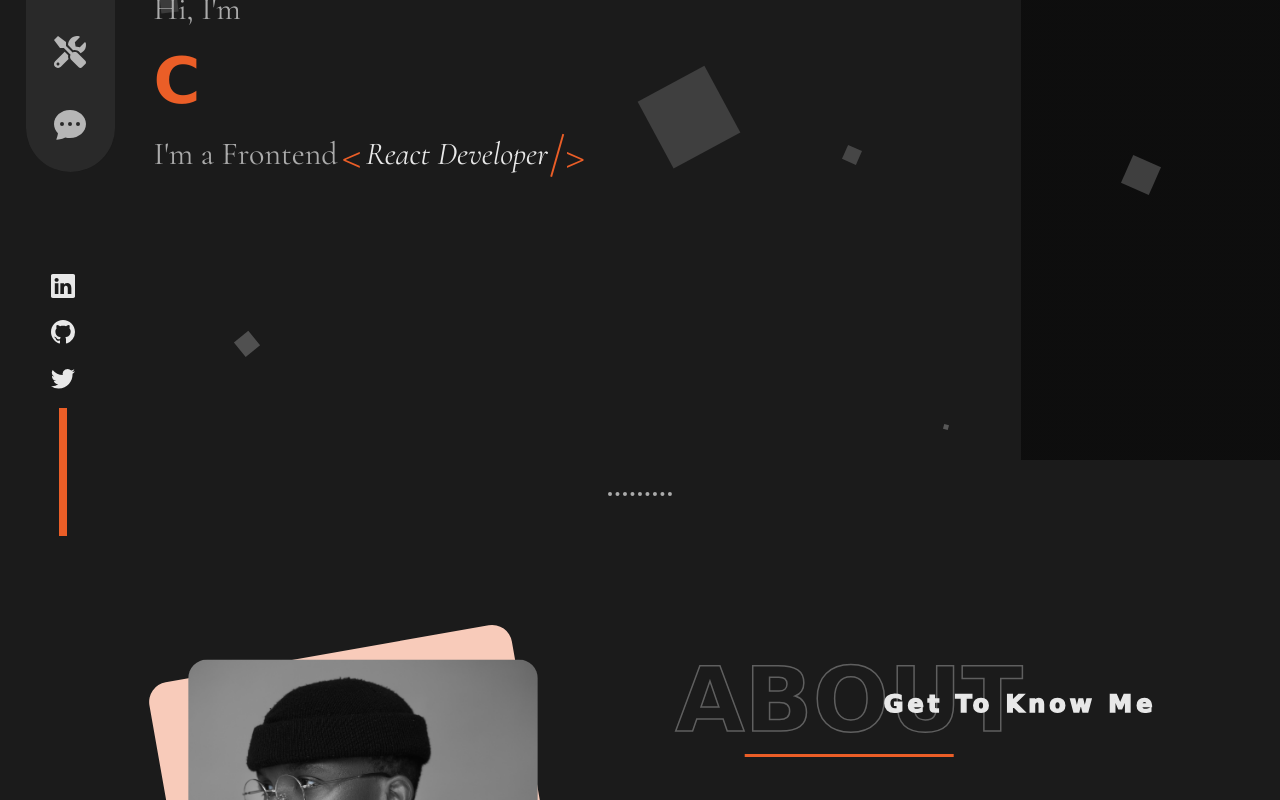
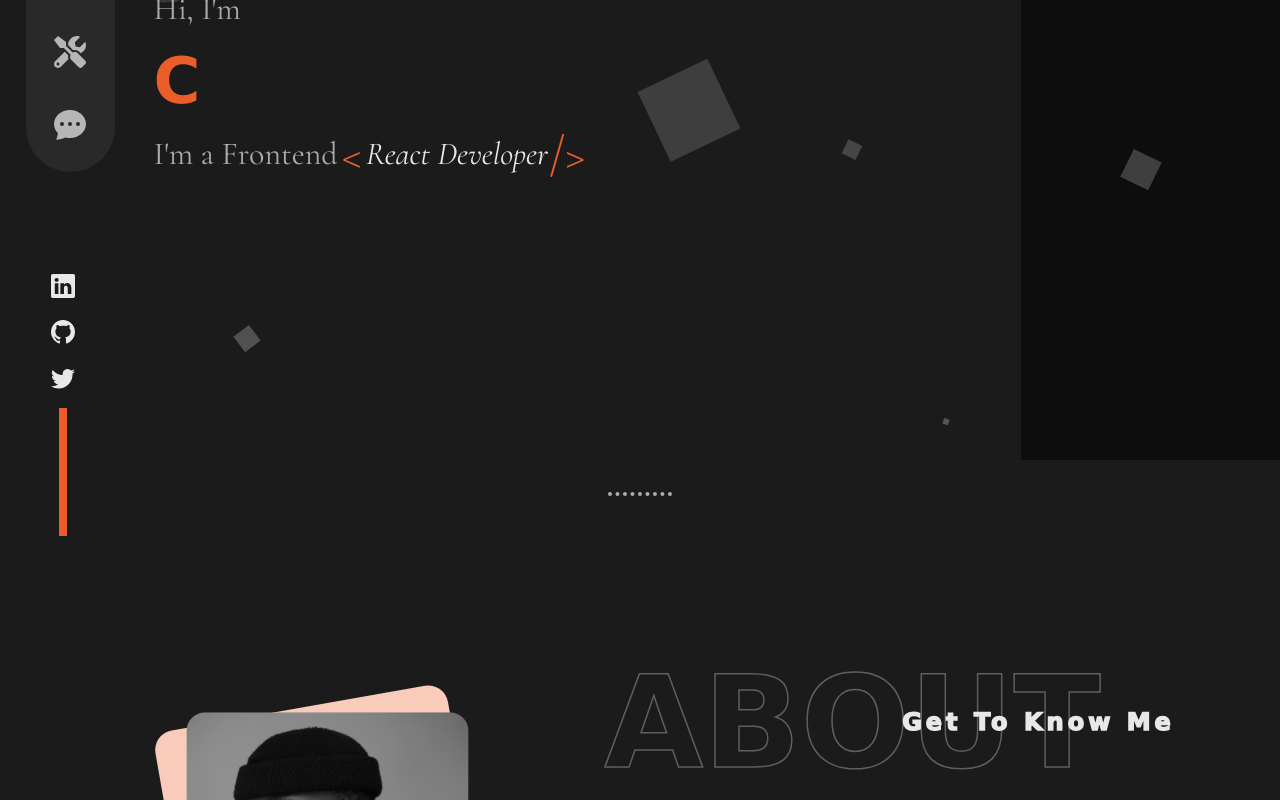
Before and after one commit to carniel-carl/portfolio, a React (Vite) app: page / in a window 1280 px wide. Shown: the part 340-1140 px from the top of the page. Built offline with nearby package versions, Linux system fonts and the light colour scheme.

Commit message:
adjust heading size

```diff
--- a/src/assets/styles/Contact.scss
+++ b/src/assets/styles/Contact.scss
@@ -148,6 +148,11 @@
     align-items: center;
     text-align: center;
 
+    h2 {
+      margin-inline: unset;
+      align-self: flex-start;
+    }
+
     .react-cont {
       max-width: 60vw;
     }
--- a/src/assets/styles/Hero.scss
+++ b/src/assets/styles/Hero.scss
@@ -128,13 +128,14 @@
   }
 
   @include tablet {
-    height: 60vh;
+    height: 80vh;
     gap: 20vh;
     padding-inline: 8.5vw;
 
     .bg {
-      background-size: 65%;
-      background-position-x: 140%;
+      width: 55%;
+      background-size: 85%;
+      background-position-x: 250%;
     }
 
     .hero-items {
--- a/src/assets/styles/Project.scss
+++ b/src/assets/styles/Project.scss
@@ -7,7 +7,9 @@
 
   &__heading {
     width: fit-content;
+    margin-bottom: 5rem;
     margin-inline: auto;
+
     @extend .heading-style;
     &::after {
       content: "explore my works";
@@ -92,7 +94,8 @@
     padding-block: 4vh;
 
     &__heading {
-      margin-bottom: 0.5rem;
+      margin-bottom: 3.5rem;
+      margin-inline: unset;
     }
 
     .carousel {
--- a/src/assets/styles/Skills.scss
+++ b/src/assets/styles/Skills.scss
@@ -40,16 +40,14 @@
   @include mobile {
     padding-block: 5vh;
 
+    h2 {
+      margin-inline: unset;
+    }
+
     .skill {
       &-arrow {
         width: 1.4rem;
       }
-    }
-
-    .heart {
-      width: 15vw;
-      top: 20%;
-      right: 15%;
     }
   }
 
--- a/src/assets/styles/_config.scss
+++ b/src/assets/styles/_config.scss
@@ -92,7 +92,7 @@ img {
 .heading-style {
   text-transform: uppercase;
   width: fit-content;
-  font-size: clamp(2.5rem, 7vw, 9rem);
+  font-size: clamp(2.5rem, 13vw, 8rem);
   white-space: nowrap;
   -webkit-text-fill-color: transparent;
   -webkit-text-stroke-width: 1.5px;
@@ -103,12 +103,19 @@ img {
   &::before {
     content: "";
     position: absolute;
-    width: 60%;
+    width: 40%;
     height: 3px;
     background-color: var(--accent);
     bottom: -5%;
     left: 50%;
     transform: translateX(-50%);
+
+    @include mobile {
+      width: 100%;
+      left: 0;
+      transform: translateX(-30%);
+      bottom: -30%;
+    }
   }
 
   &::after {
@@ -125,6 +132,16 @@ img {
     -webkit-text-fill-color: var(--heading-clr);
     -webkit-text-stroke-width: unset;
     -webkit-text-stroke-color: var(--heading-clr);
+
+    @include tablet {
+      font-size: 1.3rem;
+      left: 50%;
+    }
+    @include mobile {
+      font-size: 0.89rem;
+      left: 50%;
+      transform: translateX(-50%);
+    }
   }
 }
 
--- a/src/components/About.jsx
+++ b/src/components/About.jsx
@@ -19,7 +19,7 @@ const About = () => {
       </div>
 
       <div className="text-container">
-        <h2 data-aos="fade-left">About</h2>
+        <h2 data-aos="fade-up">About</h2>
         <p data-aos="fade-left">
           Lorem ipsum dolor sit amet consectetur adipisicing elit. Perferendis
           suscipit, rem numquam exercitationem dolorum obcaecati cum ipsum,
--- a/src/components/Project.jsx
+++ b/src/components/Project.jsx
@@ -61,7 +61,7 @@ const Project = () => {
   }, []);
   return (
     <section id="projects" className="projects">
-      <h2 className="projects__heading" data-aos="fade-left">
+      <h2 className="projects__heading" data-aos="fade-up">
         Projects
       </h2>
       <div className="carousel" data-aos="zoom-in">
```
